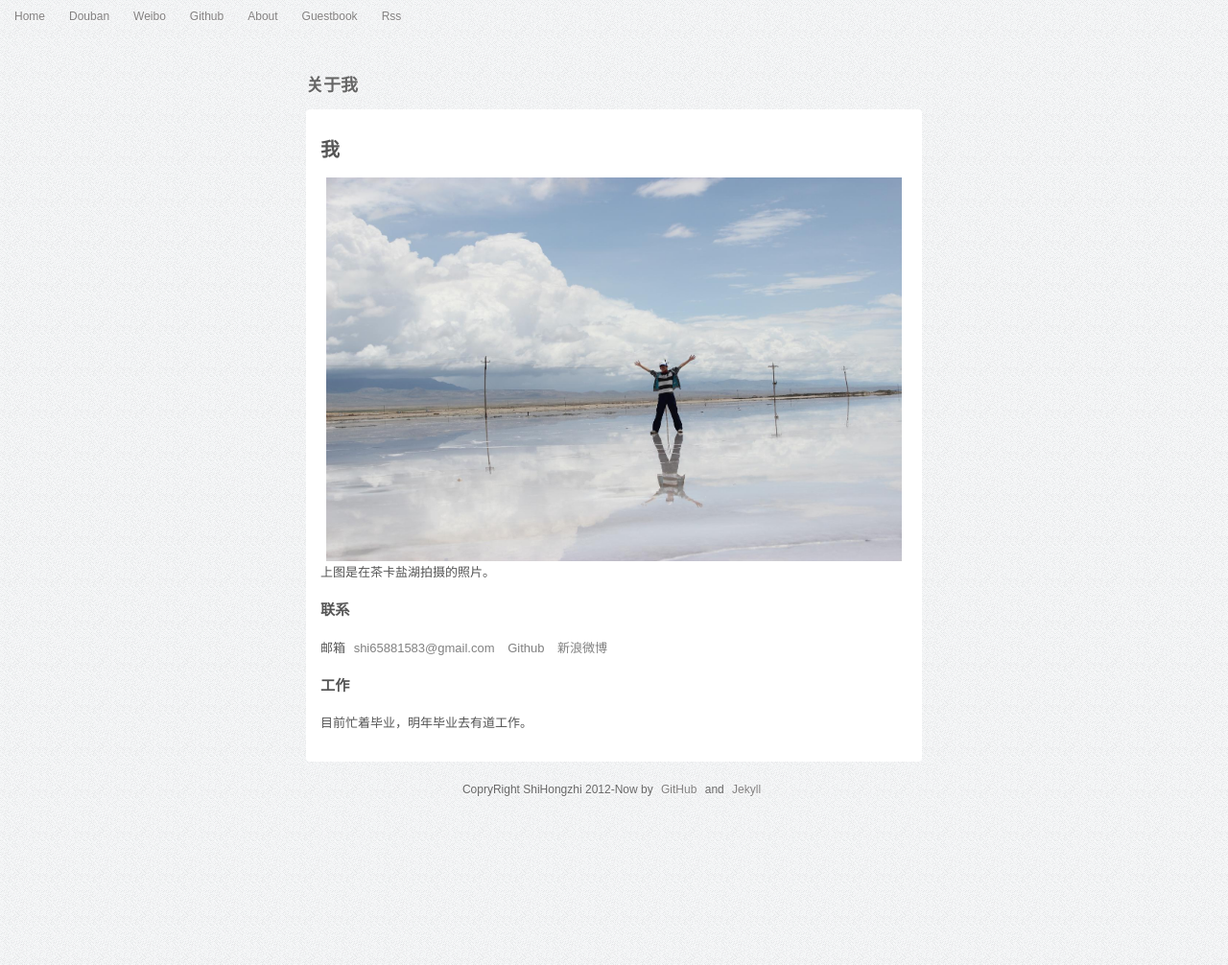
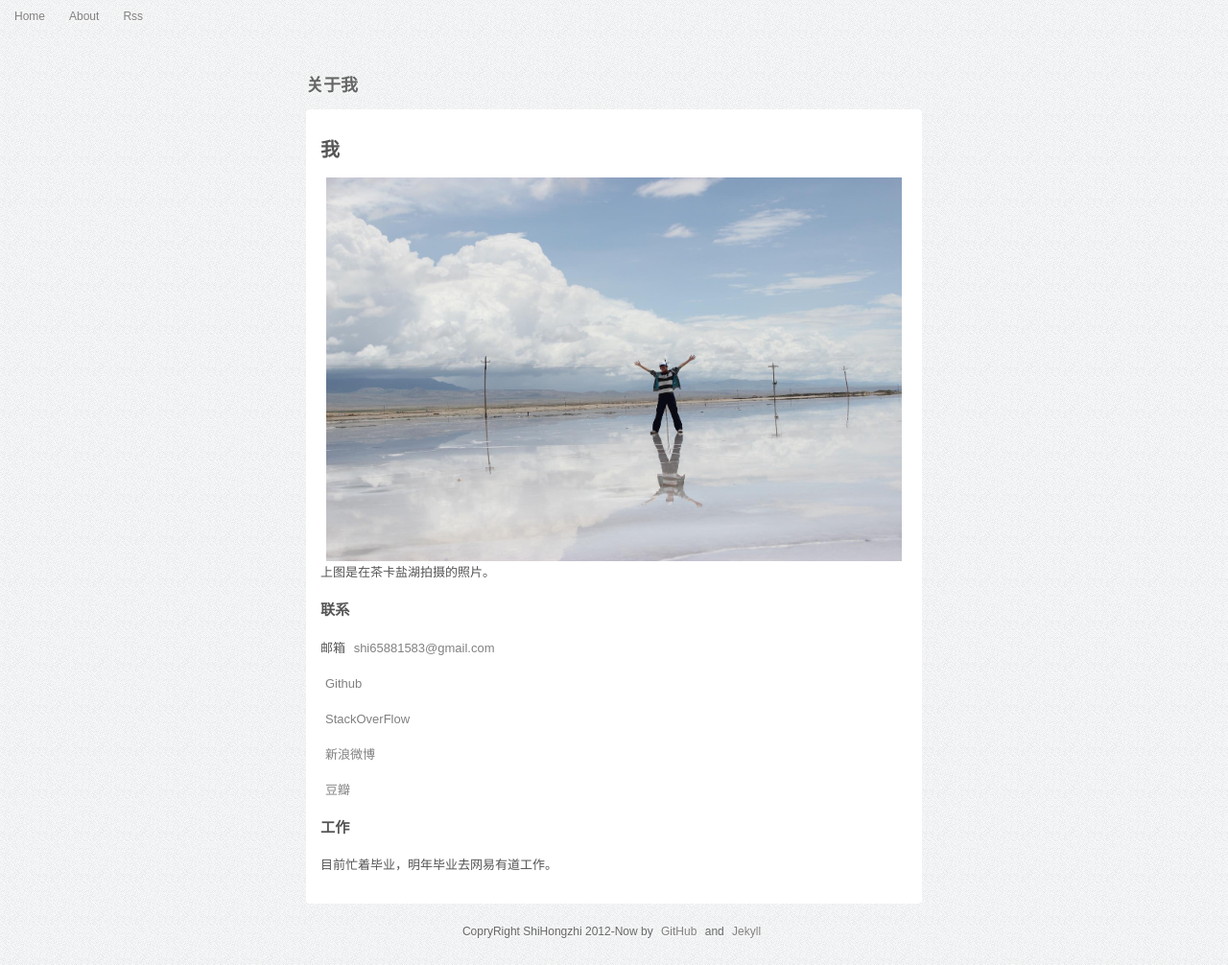
Before and after one commit to shihongzhi/shihongzhi.github.com, a Jekyll site: the page built from about.md, in a window 1280 px wide. Shown: the whole page at 96% size. Built offline with Jekyll 4.4.1, drawn with Linux system fonts in a browser that asks for light colours; Markdown is read by kramdown in place of the engine named in the settings.

Commit message:
修改about me

```diff
--- a/_includes/banner.html
+++ b/_includes/banner.html
@@ -1,11 +1,7 @@
 <div class="banner">
   <ul>
     <li><a href="/">Home</a></li>
-    <li><a href="http://www.douban.com/people/shiboss/" target="_blank">Douban</a></li>
-    <li><a href="http://www.weibo.com/shiboss/" target="_blank">Weibo</a></li>
-    <li><a href="https://github.com/shihongzhi" target="_blank">Github</a></li>
     <li><a href="/about">About</a></li>
-    <li><a href="/guestbook">Guestbook</a></li>
     <li><a href="/feed.xml">Rss</a></li>
   </ul>
 </div>
--- a/about.md
+++ b/about.md
@@ -11,8 +11,16 @@ description: 关于我
 
 ### 联系 ###
 
-邮箱 <shi65881583@gmail.com> [Github](http://www.github.com/shihongzhi) [新浪微博](http://weibo.com/shiboss)
+邮箱 <shi65881583@gmail.com>
+
+[Github](http://www.github.com/shihongzhi)
+
+[StackOverFlow](http://stackoverflow.com/users/379941/shihongzhi)
+
+[新浪微博](http://weibo.com/shiboss)
+
+[豆瓣](http://www.douban.com/people/shiboss/)
 
 ### 工作 ###
 
-目前忙着毕业，明年毕业去有道工作。
+目前忙着毕业，明年毕业去网易有道工作。
```
Also changed, not shown: guestbook.md (deleted, +0 -5 lines).
